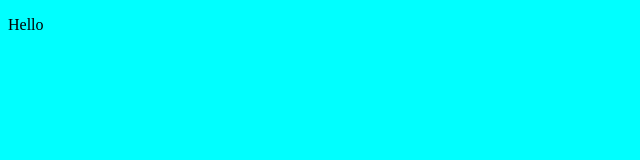
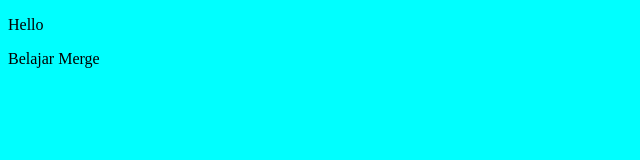
Before and after one commit to MSIB-MIKTI-Fullstack/belajar-git, a plain HTML site: page rakha/index.html in a window 1280 px wide. Shown: the full height of the page, 0-640 px from the left. Drawn offline with Linux system fonts and the light colour scheme.

Commit message:
add: para

```diff
--- a/rakha/index.html
+++ b/rakha/index.html
@@ -8,5 +8,6 @@
 </head>
 <body>
     <p>Hello</p>
+    <p>Belajar Merge</p>
 </body>
 </html>
```
